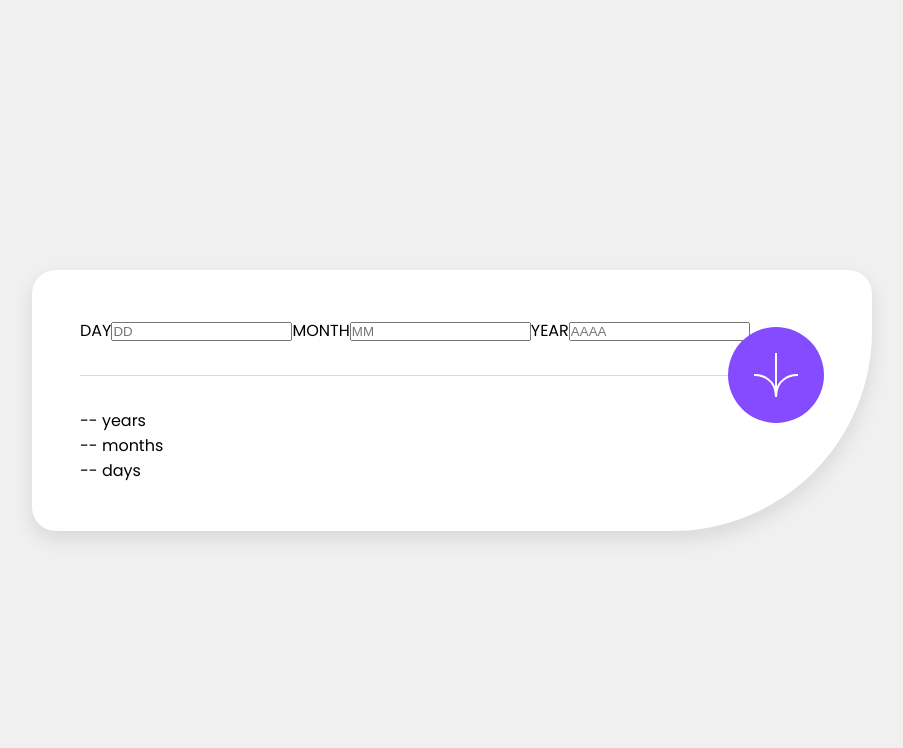
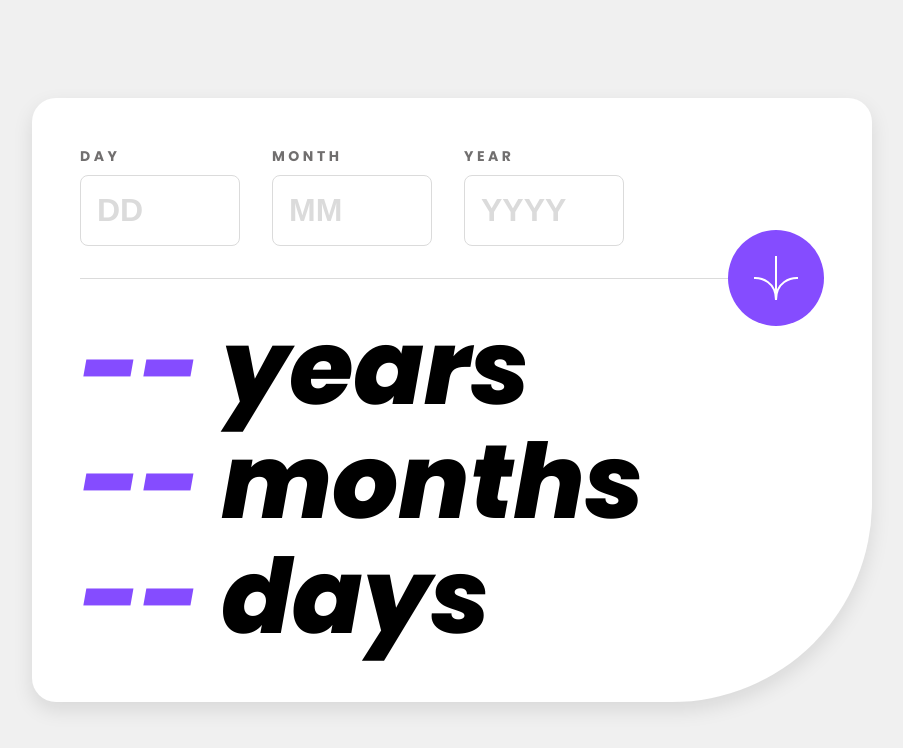
Before and after one commit to luccaspino/AgeCalc, a React (Vite) app: page / in a window 1280 px wide. Shown: the top 748 px of the page, without its empty margins (188-1091 px from the left). Built offline with nearby package versions, Linux system fonts and the light colour scheme.

Commit message:
Update App.jsx

```diff
--- a/src/App.jsx
+++ b/src/App.jsx
@@ -1,48 +1,62 @@
-import React, { useState } from "react";
-import "./App.css";
+import React, { useState } from 'react';
+import Forms from './components/Forms/Forms';
+import Results from './components/Results/Results';
+import './App.css';
 
-function App() { // Uso do ReactHook UseState para gerenciar os estados das 3 variaveis
-  const [formData, setFormData] = useState({ dia: "", mes: "", ano: "" });
-  const [idade, setIdade] = useState({ anos: "--", meses: "--", dias: "--" });
-  const [erros, setErros] = useState({ dia: "", mes: "", ano: "" });
-  const [valido, setValido] = useState(false);
+const App = () => {
+  const [data, setData] = useState({ day: '', month: '', year: '' });
+  const [idade, setIdade] = useState({ years: '--', months: '--', days: '--' });
+  const [erros, setErros] = useState({ day: '', month: '', year: '' });
 
-  const AnoBissexto = (ano) => { //funcao pra verificar se é ano bissexto
+  const anoBissexto = (ano) => {
     return (ano % 4 === 0 && ano % 100 !== 0) || ano % 400 === 0;
   };
 
-  const validarDados = (dia, mes, ano) => { //criacao de erros -> preenchimento
+  const validarDados = (dia, mes, ano) => {
     let novosErros = {};
 
-    if (!dia.trim()) novosErros.dia = "This field is required";
-    if (!mes.trim()) novosErros.mes = "This field is required";
-    if (!ano.trim()) novosErros.ano = "This field is required";
-
-    if (Object.keys(novosErros).length > 0) return novosErros;
-
-    // converte a string pra int
-    dia = parseInt(dia);
-    mes = parseInt(mes);
-    ano = parseInt(ano);
-
-    const dataAtual = new Date();
-    const dataInserida = new Date(ano, mes - 1, dia);
-
-    // Verifica se a data é no futuro
-    if (dataInserida > dataAtual) {
-      novosErros.ano = "Must be in the past"; // data tem que ser no presente
+    // Validações independentes para cada campo
+    if (!dia.trim()) {
+      novosErros.day = "This field is required";
+    } else {
+      const diaNum = parseInt(dia);
+      if (isNaN(diaNum) || diaNum < 1 || diaNum > 31) {
+        novosErros.day = "Must be a valid day";
+      }
     }
 
-    if (mes < 1 || mes > 12) {
-      novosErros.mes = "Must be a valid month"; // filtro de entrada valida para meses
+    if (!mes.trim()) {
+      novosErros.month = "This field is required";
+    } else {
+      const mesNum = parseInt(mes);
+      if (isNaN(mesNum) || mesNum < 1 || mesNum > 12) {
+        novosErros.month = "Must be a valid month";
       }
-    if (dia < 1 || dia > 31) {
-      novosErros.dia = "Must be a valid day"; // primeiro filtro de dias em relacao a 1-31
     }
 
-    const diasNoMes = { //var para definir limites de dias validos em cada mes
+    if (!ano.trim()) {
+      novosErros.year = "This field is required";
+    } else {
+      const anoNum = parseInt(ano);
+      const anoAtual = new Date().getFullYear();
+      if (isNaN(anoNum) || anoNum > anoAtual) {
+        novosErros.year = "Must be in the past";
+      }
+    }
+
+    // Validações combinadas apenas se todos os campos estiverem preenchidos e válidos individualmente
+    const diaValido = !novosErros.day && dia.trim();
+    const mesValido = !novosErros.month && mes.trim();
+    const anoValido = !novosErros.year && ano.trim();
+
+    if (diaValido && mesValido && anoValido) {
+      const diaNum = parseInt(dia);
+      const mesNum = parseInt(mes);
+      const anoNum = parseInt(ano);
+
+      const diasNoMes = {
         1: 31,
-      2: AnoBissexto(ano) ? 29 : 28, // Uso da funcao ano bissexto somente em fev
+        2: anoBissexto(anoNum) ? 29 : 28,
         3: 31,
         4: 30,
         5: 31,
@@ -55,131 +69,75 @@ function App() { // Uso do ReactHook UseState para gerenciar os estados das 3 va
         12: 31,
       };
 
-    if (dia > diasNoMes[mes]) { // validacao de dia
-      novosErros.dia = "Must be a valid date";
+      if (diaNum > diasNoMes[mesNum]) {
+        novosErros.day = `Must be between 1-${diasNoMes[mesNum]}`;
+      }
+
+      const dataTeste = new Date(anoNum, mesNum - 1, diaNum);
+      if (dataTeste.getDate() !== diaNum ||
+          dataTeste.getMonth() + 1 !== mesNum ||
+          dataTeste.getFullYear() !== anoNum) {
+        novosErros.day = "Must be a valid date";
+      }
     }
 
     return novosErros;
   };
 
-  const calcularIdade = (dia, mes, ano) => {
-    const dataNascimento = new Date(ano, mes - 1, dia);
-    const dataAtual = new Date();
+  const handleMudancaData = (campo, valor) => {
+    setData({ ...data, [campo]: valor });
+    setErros({ ...erros, [campo]: '' });
+  };
 
-    let anos = dataAtual.getFullYear() - dataNascimento.getFullYear();
-    let meses = dataAtual.getMonth() - dataNascimento.getMonth();
-    let dias = dataAtual.getDate() - dataNascimento.getDate();
+  const calcularIdade = () => {
+    const errosValidacao = validarDados(data.day, data.month, data.year);
+    setErros(errosValidacao);
+
+    if (Object.keys(errosValidacao).length > 0) {
+      return;
+    }
+
+    const dataNascimento = new Date(
+      parseInt(data.year),
+      parseInt(data.month) - 1,
+      parseInt(data.day)
+    );
+    const hoje = new Date();
+
+    let anos = hoje.getFullYear() - dataNascimento.getFullYear();
+    let meses = hoje.getMonth() - dataNascimento.getMonth();
+    let dias = hoje.getDate() - dataNascimento.getDate();
 
     if (dias < 0) {
       meses--;
-      dias += new Date(dataAtual.getFullYear(), dataAtual.getMonth(), 0).getDate();
+      dias += new Date(hoje.getFullYear(), hoje.getMonth(), 0).getDate();
     }
     if (meses < 0) {
       anos--;
       meses += 12;
     }
 
-    return { anos, meses, dias };
-  };
-
-  const handleSubmit = (e) => {
-    e.preventDefault();
-
-    const novosErros = validarDados(formData.dia, formData.mes, formData.ano);
-    if (Object.keys(novosErros).length > 0) {
-      setErros(novosErros);
-      setValido(false);
-      return;
-    }
-
-    setErros({});
-    setValido(true);
-
-    const idade = calcularIdade(formData.dia, formData.mes, formData.ano);
-    setIdade(idade);
-  };
-
-  const handleChange = (e) => {
-    setFormData({
-      ...formData,
-      [e.target.name]: e.target.value,
-    });
-
-    setErros({
-      ...erros,
-      [e.target.name]: "",
-    });
-
-    setValido(false);
-  };
-
-  const handleFocus = (e) => {
-    setErros({
-      ...erros,
-      [e.target.name]: "",
-    });
+    setIdade({ years: anos, months: meses, days: dias });
   };
 
   return (
     <div className="container">
       <div className="app">
-        <form onSubmit={handleSubmit} noValidate>
-          <div className="inputs-container">
-            <label className={`input-group ${erros.dia ? "erro" : ""}`}>
-              <span className="label-text">DAY</span>
-              <input
-                type="number"
-                className={erros.dia ? "erro" : ""}
-                placeholder="DD"
-                name="dia"
-                value={formData.dia}
-                onChange={handleChange}
-                onFocus={handleFocus}
-              />
-              {erros.dia && <p className="error-text">{erros.dia}</p>}
-            </label>
-            <label className={`input-group ${erros.mes ? "erro" : ""}`}>
-              <span className="label-text">MONTH</span>
-              <input
-                type="number"
-                className={erros.mes ? "erro" : ""}
-                placeholder="MM"
-                name="mes"
-                value={formData.mes}
-                onChange={handleChange}
-                onFocus={handleFocus}
-              />
-              {erros.mes && <p className="error-text">{erros.mes}</p>}
-            </label>
-            <label className={`input-group ${erros.ano ? "erro" : ""}`}>
-              <span className="label-text">YEAR</span>
-              <input
-                type="number"
-                className={erros.ano ? "erro" : ""}
-                placeholder="AAAA"
-                name="ano"
-                value={formData.ano}
-                onChange={handleChange}
-                onFocus={handleFocus}
-              />
-              {erros.ano && <p className="error-text">{erros.ano}</p>}
-            </label>
-          </div>
+        <Forms onDateChange={handleMudancaData} errors={erros} />
         <div className="divider">
           <hr />
-            <button type="submit">
-              <img src="/images/icon-arrow.svg" alt="submit" />
+          <button onClick={calcularIdade} className="calculate-button">
+            <img
+              src="/images/icon-arrow.svg"
+              alt="Calculate age"
+              className="arrow-icon"
+            />
           </button>
         </div>
-        </form>
-        <div className="result">
-          <p><span>{idade.anos}</span> years</p>
-          <p><span>{idade.meses}</span> months</p>
-          <p><span>{idade.dias}</span> days</p>
-        </div>
+        <Results age={idade} />
       </div>
     </div>
   );
-}
+};
 
 export default App;
```
Lines whose indentation alone changed are shown as unchanged.
